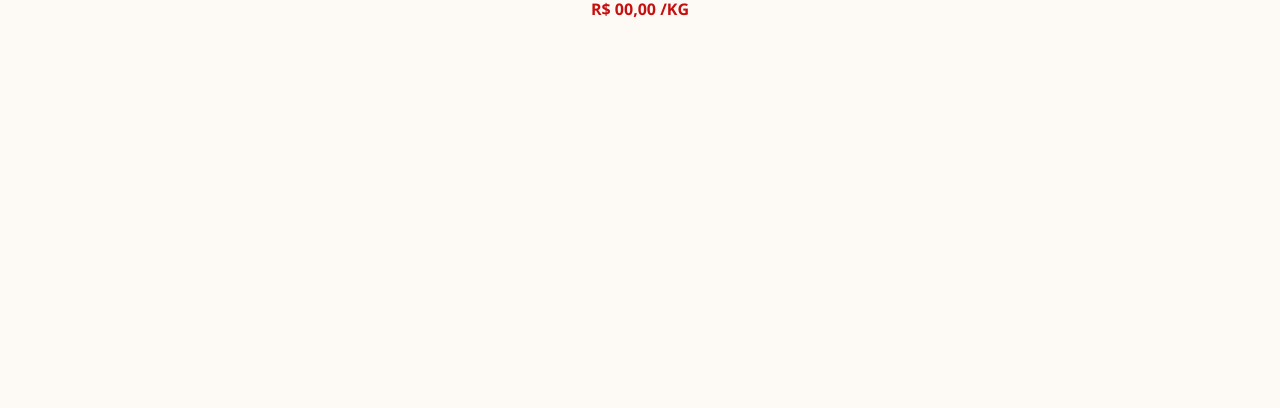
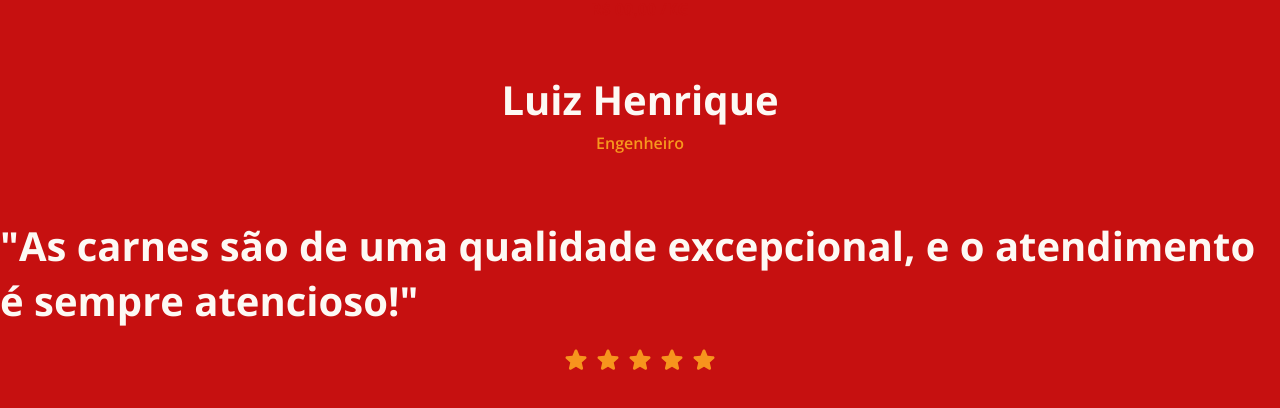
Before and after one commit to sergiopassinho/ChurrascoCompleto, a React (Create React App) app: page / in a window 1280 px wide. Shown: the part 2863-3271 px from the top of the page. Before the commit the page ends 2883 px from the top, so only its background shows below. Built offline with nearby package versions, Linux system fonts and the light colour scheme.

Commit message:
secao comentarios

```diff
--- a/src/App.js
+++ b/src/App.js
@@ -4,6 +4,7 @@ import Header from './components/Header/header';
 import QuemSomos from './components/QuemSomos/quemSomos.js';
 import Products from './components/Products/products.js';
 import Location from './components/Location/location.jsx';
+import Comments from './components/Comments/comments.jsx';
 
 function App() {
   return (
@@ -14,6 +15,7 @@ function App() {
       <QuemSomos />
       <Products />
       <Location />
+      <Comments />
     </>
   );
 }
--- /dev/null
+++ b/src/components/Comments/comments.css
@@ -0,0 +1,22 @@
+.container {
+    height: 60vh;
+    max-width: 100vw;
+    display: flex;
+    flex-direction: column;
+    justify-content: center;
+}
+
+.comments-title {
+   display: flex;
+   flex-direction: column;
+   align-items: center;
+   gap: 5px
+}
+
+.comments-content {
+    display: flex;
+    flex-direction: column;
+    align-items: center;
+    margin-top: 5%;
+    gap: 20px;
+}
--- /dev/null
+++ b/src/components/Comments/comments.jsx
@@ -0,0 +1,39 @@
+import './comments.css';
+import React from 'react';
+import { colors, typography } from '../../styles/theme.js';
+import stars from '../../assets/stars.svg';
+
+const Comments = () => {
+    return (
+        <section className='container' style={{background: colors.tertiary}}>
+            <div>
+                <div className='comments-title'>
+                    <h2 style={{
+                            color: colors.neutralPrimary,
+                            fontWeight: typography.headingPrimary.fontWeight,
+                            fontFamily: typography.fontFamily,
+                            fontSize: 40
+                        }}>
+                            Luiz Henrique
+                    </h2>
+                    <p style={{color: colors.secondary, fontWeight: typography.paragraphPrimary.fontWeight}}>Engenheiro</p>
+                </div>
+
+                <div className='comments-content'>
+                    <h2 style={{
+                            color: colors.neutralPrimary,
+                            fontWeight: typography.headingPrimary.fontWeight,
+                            fontFamily: typography.fontFamily,
+                            fontSize: 40
+                        }}
+                    >
+                        "As carnes são de uma qualidade excepcional, e o atendimento é sempre atencioso!"
+                    </h2>
+                    <img src={stars} />
+                </div>
+            </div>
+        </section>
+    );
+};
+
+export default Comments;
```
Also changed, not shown: src/assets/stars.svg (added).
